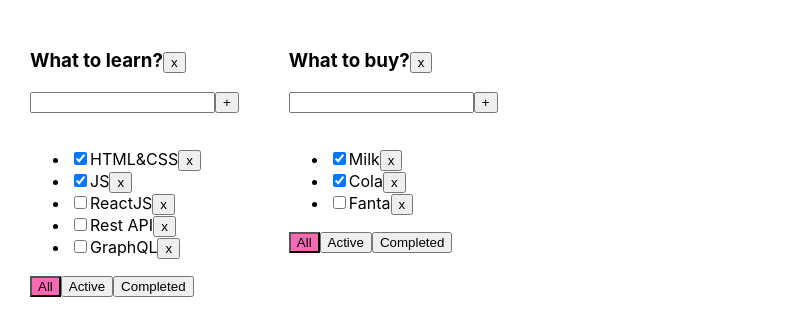
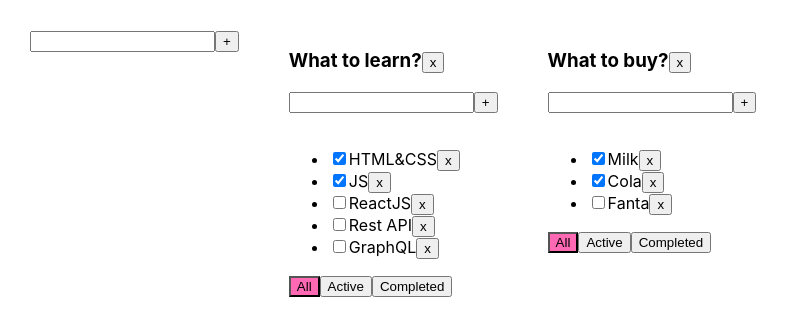
Before and after one commit to VictorSvetailo/toDoListOneDay, a React (Create React App) app: page / in a window 1280 px wide. Shown: the top 336 px of the page, without its empty margins (0-789 px from the left). Built offline with nearby package versions, Linux system fonts and the light colour scheme.

Commit message:
Lesson #6/1/2 add change span input

```diff
--- a/src/App.tsx
+++ b/src/App.tsx
@@ -1,14 +1,19 @@
 import React, {useState} from 'react';
 import './App.css';
-import {Todolist} from './components/ToDoList/Todolist';
+import {TaskType, Todolist} from './components/ToDoList/Todolist';
 import {v1} from 'uuid';
+import {AddItemForm} from './components/AddItemForm/AddItemForm';
 
 export type FilterValuesType = 'all' | 'active' | 'completed';
 
-type toDoListsArrayType = {
+type ToDoListsArrayType = {
     id: string
     title: string
     filter: FilterValuesType
+}
+
+type TasksObjType = {
+    [key: string]: Array<TaskType>
 }
 
 
@@ -43,12 +48,12 @@ function App() {
     const toDoListsID1 = v1()
     const toDoListsID2 = v1()
 
-    const [toDoListsArray, setToDoListsArray] = useState<Array<toDoListsArrayType>>([
+    const [toDoListsArray, setToDoListsArray] = useState<Array<ToDoListsArrayType>>([
         {id: toDoListsID1, title: 'What to learn?', filter: 'all'},
         {id: toDoListsID2, title: 'What to buy?', filter: 'all'},
     ])
 
-    const [tasksObj, setTasks] = useState({
+    const [tasksObj, setTasks] = useState<TasksObjType>({
         [toDoListsID1]: [
             {id: v1(), title: 'HTML&CSS', isDone: true},
             {id: v1(), title: 'JS', isDone: true},
@@ -70,6 +75,13 @@ function App() {
         setTasks(tasksObj)
     }
 
+    const addToDoList = (title: string) => {
+        debugger
+      let todolist: ToDoListsArrayType = {id: v1(), title: title, filter: 'all'}
+        setToDoListsArray([todolist, ...toDoListsArray])
+        setTasks({...tasksObj, [todolist.id]: []})
+        debugger
+    }
 
     const toDoLists = toDoListsArray.map(tl => {
         let tasksForTodolist = tasksObj[tl.id];
@@ -103,7 +115,7 @@ function App() {
 
     return (
         <div className="App">
-
+            <AddItemForm addItems={addToDoList}/>
             {toDoLists}
         </div>
     );
--- /dev/null
+++ b/src/components/AddItemForm/AddItemForm.tsx
@@ -0,0 +1,47 @@
+import React, {ChangeEvent, KeyboardEvent, useState} from 'react';
+
+
+type AddItemFormPropsType = {
+    addItems: (title: string) => void
+}
+
+
+export function AddItemForm(props: AddItemFormPropsType) {
+    const [title, setTitle] = useState('')
+    const [error, setError] = useState<string | null>(null)
+
+    const addTask = () => {
+        if (title.trim() !== '') {
+            props.addItems(title.trim());
+            setTitle('');
+        } else {
+            setError('error')
+        }
+    }
+
+    const onChangeHandler = (e: ChangeEvent<HTMLInputElement>) => {
+        setTitle(e.currentTarget.value)
+        setError('')
+    }
+
+    const onKeyPressHandler = (e: KeyboardEvent<HTMLInputElement>) => {
+        if (e.key === 'Enter' && e.ctrlKey) {
+            addTask();
+        } else if (e.key === 'Enter' && e.ctrlKey) {
+            setError('error')
+        }
+    }
+
+    return (
+        <div>
+            <input className={error ? 'error-border' : ''} value={title}
+                   onChange={onChangeHandler}
+                   onKeyPress={onKeyPressHandler}
+            />
+            <button onClick={addTask}>+</button>
+            <div className="height">
+                {error ? <span className="error-text">Field text undefined</span> : ''}
+            </div>
+        </div>
+    )
+}
--- a/src/components/ToDoList/Todolist.tsx
+++ b/src/components/ToDoList/Todolist.tsx
@@ -1,8 +1,9 @@
-import React, {ChangeEvent, KeyboardEvent, MouseEvent, useState} from 'react';
+import React, {ChangeEvent, MouseEvent} from 'react';
 import {FilterValuesType} from '../../App';
 import './ToDoLIst.css'
+import {AddItemForm} from '../AddItemForm/AddItemForm';
 
-type TaskType = {
+export type TaskType = {
     id: string
     title: string
     isDone: boolean
@@ -17,14 +18,10 @@ type PropsType = {
     addTask: (title: string, toDoListsID: string) => void
     filter: FilterValuesType
     changeStatus: (taskId: string, isDone: boolean, toDoListsID: string) => void
-    removeToDoList: (toDoListsID: string)=>void
+    removeToDoList: (toDoListsID: string) => void
 }
 
 export function Todolist(props: PropsType) {
-
-    const [title, setTitle] = useState('')
-    const [error, setError] = useState<string | null>(null)
-
 
     const tasks = props.tasks.map(t => {
         const onClickHandler = () => props.removeTask(t.id, props.id)
@@ -39,34 +36,16 @@ export function Todolist(props: PropsType) {
         </li>
     })
 
-    const addTask = () => {
-        if (title.trim() !== '') {
-            props.addTask(title.trim(), props.id);
-            setTitle('');
-        } else {
-            setError('error')
-        }
-    }
-
-    const onChangeHandler = (e: ChangeEvent<HTMLInputElement>) => {
-        setTitle(e.currentTarget.value)
-        setError('')
-    }
-
-    const onKeyPressHandler = (e: KeyboardEvent<HTMLInputElement>) => {
-        if (e.key === 'Enter' && e.ctrlKey) {
-            addTask();
-        } else if (e.key === 'Enter' && e.ctrlKey) {
-            setError('error')
-        }
-    }
-
     const onAllClickHandler = () => props.changeFilter('all', props.id);
     const onActiveClickHandler = () => props.changeFilter('active', props.id);
     const onCompletedClickHandler = () => props.changeFilter('completed', props.id);
 
     const onClickRemoveToDoListHandler = (e: MouseEvent<HTMLButtonElement>) => {
-      props.removeToDoList(props.id)
+        props.removeToDoList(props.id)
+    }
+
+    const addTask = (title: string) => {
+      props.addTask(title, props.id)
     }
 
     return <div>
@@ -74,16 +53,7 @@ export function Todolist(props: PropsType) {
             {props.title}
             <button onClick={onClickRemoveToDoListHandler}>x</button>
         </h3>
-        <div>
-            <input className={error ? 'error-border' : ''} value={title}
-                   onChange={onChangeHandler}
-                   onKeyPress={onKeyPressHandler}
-            />
-            <button onClick={addTask}>+</button>
-            <div className="height">
-                {error ? <span className="error-text">Field text undefined</span> : ''}
-            </div>
-        </div>
+        <AddItemForm addItems={addTask}/>
         <ul>
             {tasks}
         </ul>
```
